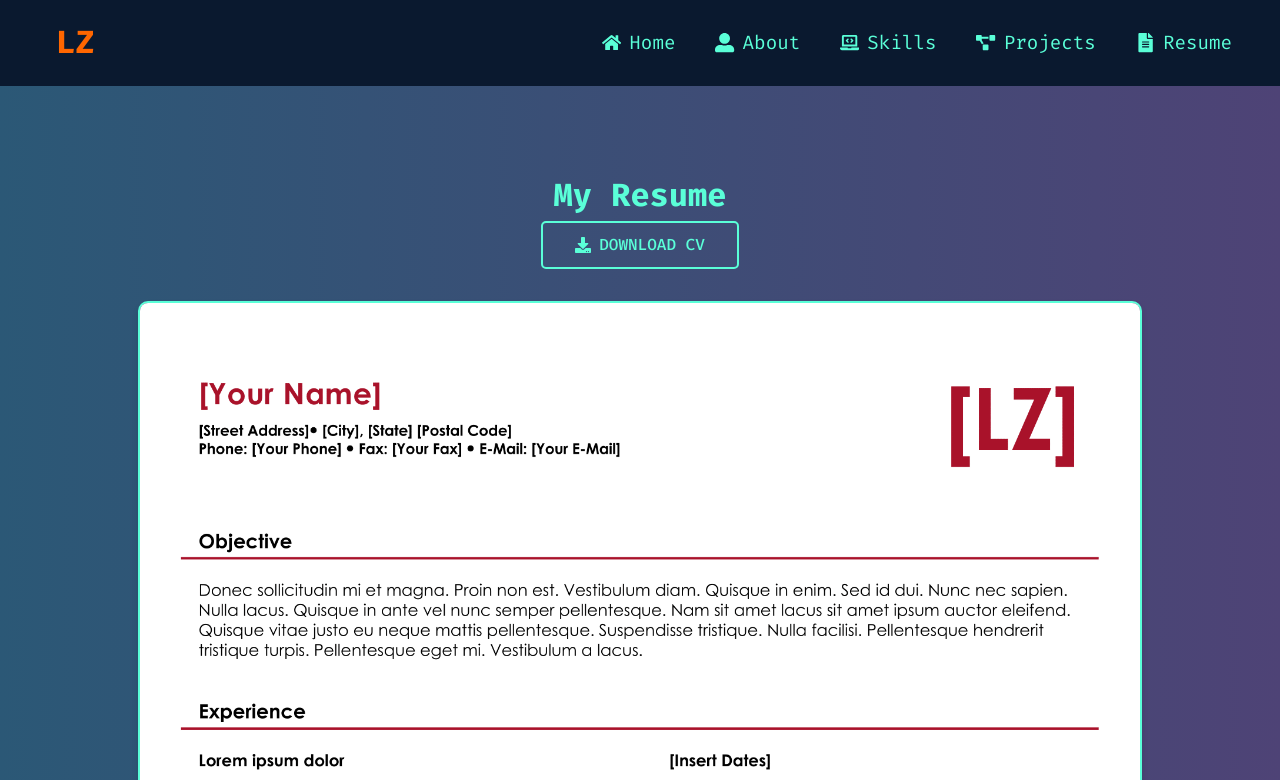
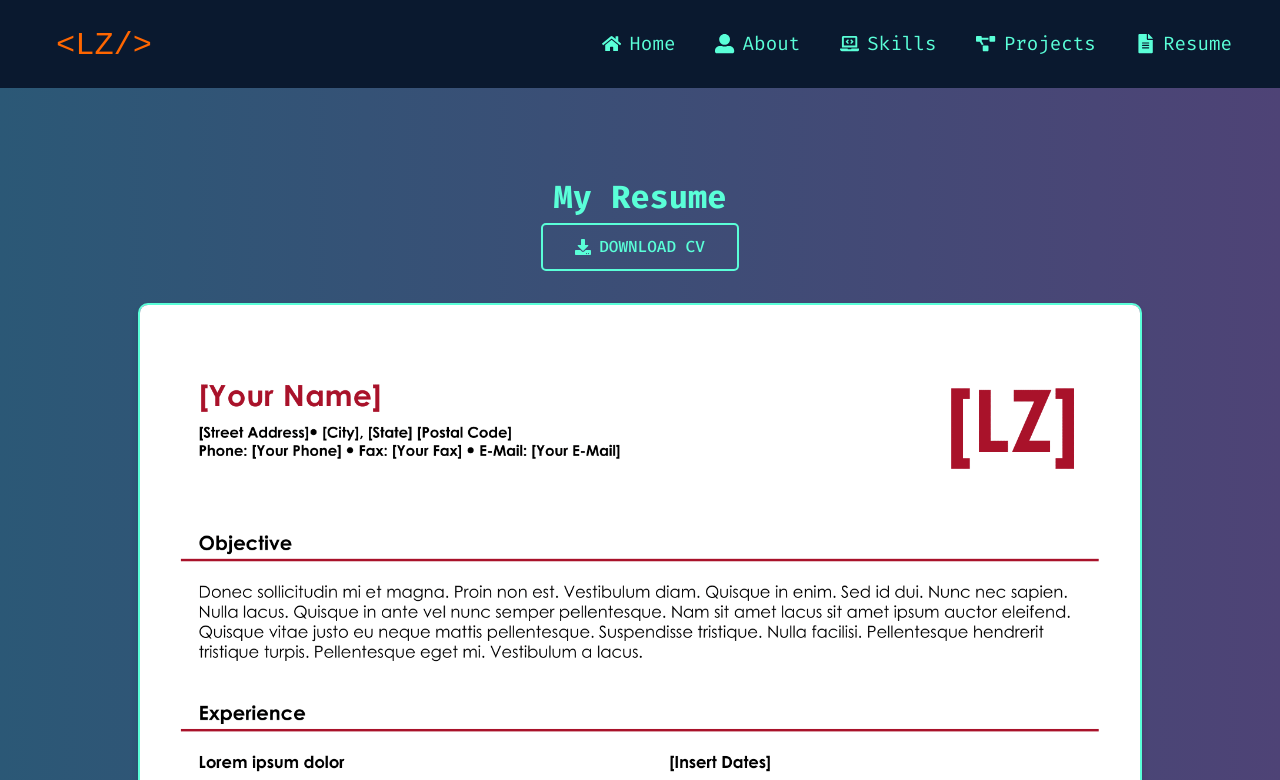
Before and after one commit to lzappo/my-portfolio, a React (Vite) app: page /resume in a window 1280 px wide. Shown: the top 780 px of the page. Built offline with nearby package versions, Linux system fonts and the light colour scheme.

Commit message:
custom navbar logo added with hover effects

```diff
--- a/package.json
+++ b/package.json
@@ -34,6 +34,7 @@
     "globals": "^15.14.0",
     "prettier": "^3.5.3",
     "vite": "^6.0.5",
+    "vite-plugin-svgr": "^4.3.0",
     "vite-tsconfig-paths": "^5.1.4"
   }
 }
--- a/src/components/NavBar.jsx
+++ b/src/components/NavBar.jsx
@@ -3,13 +3,8 @@ import "../styles/NavBar.css";
 import { useState } from "react";
 import { GiHamburgerMenu } from "react-icons/gi";
 import { AiOutlineClose } from "react-icons/ai";
-import {
-  FaHome,
-  FaUserAlt,
-  FaLaptopCode,
-  FaProjectDiagram,
-  FaFileAlt,
-} from "react-icons/fa";
+import { FaHome, FaUserAlt, FaLaptopCode, FaProjectDiagram, FaFileAlt } from "react-icons/fa";
+import LZLogo from "@/assets/svg/LZLogo.svg?react";
 
 const NavBar = () => {
   const [isOpen, setIsOpen] = useState(false);
@@ -47,7 +42,7 @@ const NavBar = () => {
   return (
     <nav className="navbar">
       <Link to="/" className="logo ">
-        LZ
+        <LZLogo className="nav-logo" />
       </Link>
 
       <div className="navbar-menu">
@@ -58,9 +53,7 @@ const NavBar = () => {
           }}
           aria-label="Toggle navigation"
         >
-          <div className="icon-wrapper">
-            {isOpen ? <AiOutlineClose /> : <GiHamburgerMenu />}
-          </div>
+          <div className="icon-wrapper">{isOpen ? <AiOutlineClose /> : <GiHamburgerMenu />}</div>
         </button>
         <ul className={`nav-list ${isOpen ? "open" : ""}`}>
           {navLinks.map((link, index) => (
--- a/src/styles/NavBar.css
+++ b/src/styles/NavBar.css
@@ -7,19 +7,22 @@
 }
 
 .logo {
-  font-size: 2rem;
-  font-weight: bold;
   text-decoration: none;
-  color: #ff6600;
   cursor: pointer;
   padding: 0.5rem;
-  transition:
-    color 0.3s,
-    transform 0.3s;
 }
 
-.logo:hover {
-  transform: scale(1.2);
+.nav-logo {
+  width: auto;
+  transition: transform 0.3s ease;
+  color: #ff6600;
+  vertical-align: middle;
+}
+
+.nav-logo:hover {
+  transform: scale(1.2) rotate(-2deg);
+  color: #ffa94d;
+  filter: drop-shadow(0 0 6px rgba(255, 102, 0, 0.6));
 }
 
 .navbar-menu {
--- a/vite.config.js
+++ b/vite.config.js
@@ -2,12 +2,13 @@ import { defineConfig } from "vite";
 import react from "@vitejs/plugin-react";
 import jsconfigPaths from "vite-tsconfig-paths";
 import path from "path";
+import svgr from "vite-plugin-svgr";
 
-// https://vite.dev/config/
 export default defineConfig({
-  plugins: [react(), jsconfigPaths()],
+  plugins: [react(), jsconfigPaths(), svgr()],
   resolve: {
     alias: {
+      // eslint-disable-next-line no-undef
       "@": path.resolve(__dirname, "./src"),
     },
   },
```
Also changed, not shown: src/assets/svg/LZLogo.svg (added), 1 other file (tests, documents, lock files or other folders).
